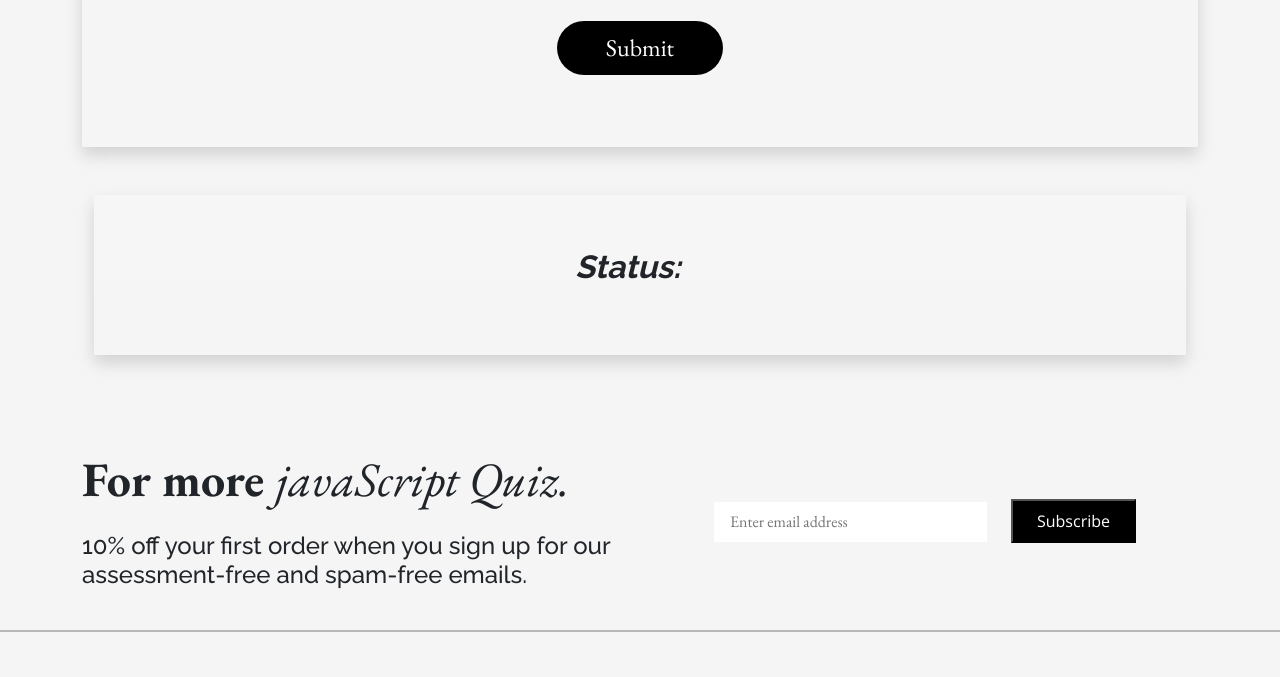
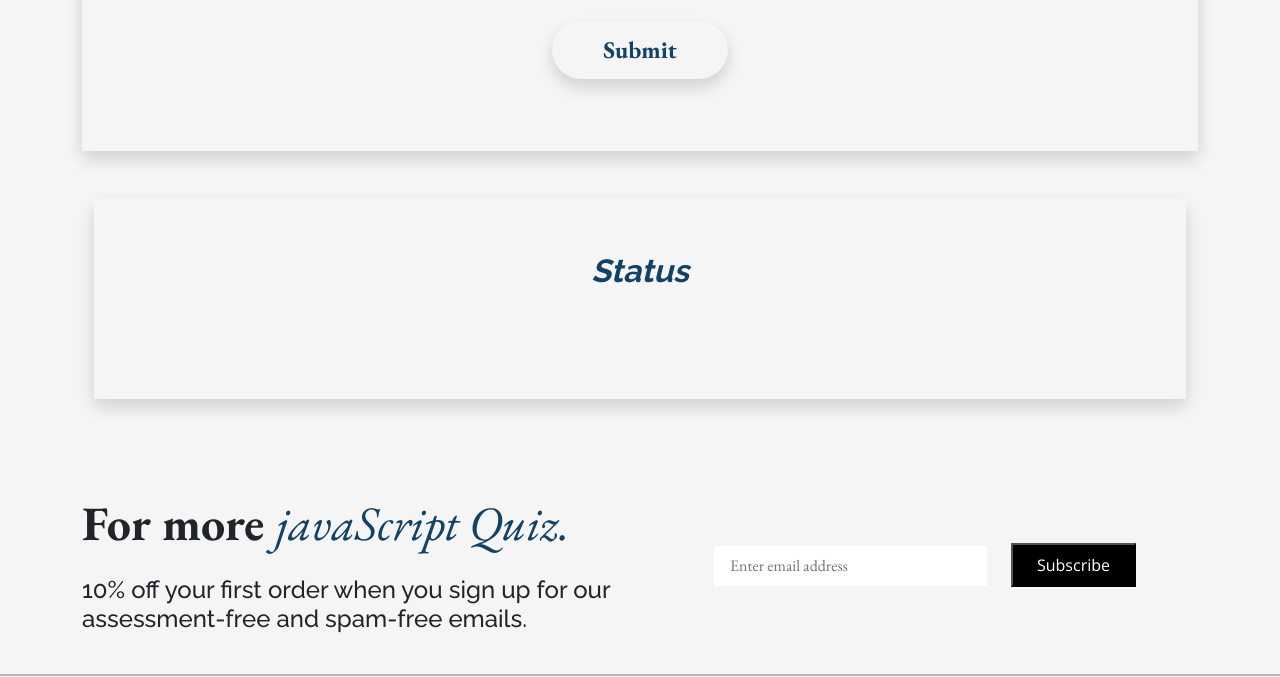
Before and after one commit to Cesca04/javascript_quiz, a plain HTML site: page index.html in a window 1280 px wide. Shown: the part 582-1259 px from the top of the page. Drawn offline with nearby package versions, Linux system fonts and the light colour scheme.

Commit message:
adjusted all the folders

```diff
--- a/css/style.css
+++ b/css/style.css
@@ -2,6 +2,13 @@
   padding: 0;
   margin: 0;
   box-sizing: border-box;
+}
+
+:root {
+  --primary: #4294e3;
+  --secondary: rgb(66, 6, 6);
+  --light: #f0f6ff;
+  --dark: #262b47;
 }
 
 .h {
@@ -44,6 +51,6 @@
   color: #124265 !important;
 }
 
-.submit_button:hover{
-  background-color: skyblue;
+.submit {
+  transition: 0.5s;
 }
--- a/index.html
+++ b/index.html
@@ -44,23 +44,23 @@
               <label for="options" > <input type="radio" name="option" value="0" id="options" class="fs-2" style="font-size: 3em;"> <span id="option0"></span></label>
             </form>
             <div class="py-4 text-center">
-              <button type="button" id="submit_button" class="btn garamond rounded-5 bg-black py-2 px-5 text-white fs-4">Submit</button>
+              <button type="button" id="submit_button" class="btn garamond border-3 shadow rounded-5 py-2 px-5  fs-4 submit fw-bold sec-text-col">Submit</button>
             </div>
           </div>
           <div class="result-container container">
-            <div class="d-flex justify-content-center gap-4 bg-gradient shadow mt-5 p-5">
-              <p class="raleway fst-italic fw-bold fs-2" >Status:</p>
+            <div class="d-flex justify-content-center gap-4 bg-gradient shadow mt-5 p-5 flex-column align-items-center">
+              <p class="raleway fst-italic fw-bold fs-2 sec-text-col" >Status</p>
               <p id="result" class="poppins fs-2"> </p>
             </div>
           </div>
         </div>
     </section>
-    <section id="footer" class="mt-5">
+    <footer id="footer" class="mt-5">
       <!-- Footer Start -->
       <div class="container">
         <div class="row pt-5">
           <div class="col-lg-6 mb-2 " >
-              <h1 class="fw-bold garamond display-5 mb-4 ">For more <i class="fw-lighter">javaScript Quiz.</i></h1>
+            <h1 class="fw-bold garamond display-5 mb-4 ">For more <i class="fw-lighter sec-text-col">javaScript Quiz.</i></h1>
             <h4 class="raleway mb-3  w-lg-75 t">10% off your first order when you sign up for our assessment-free and spam-free emails.</h4>
           </div>
           <div class="col-lg-6 mb-2 pt-5 text-md-center " >
@@ -72,7 +72,7 @@
       </div>
       <div class=" px-3 border border-black border-1 opacity-25 mb-5 mt-3"></div>
        <div class="container text-center">
-          <h2 class="raleway fs-5">© 2023 Quiz. All Rights Reserved.</h2>
+        <h2 class="raleway fs-6">© 2023 Quiz. All Rights Reserved.</h2>
         <a href=" " class="text-decoration-none text-black mb-1">hello@javascriptquiz.com</a>
         <div class=" raleway d-flex justify-content-between align-items-center my-5">
           <a href="" class="text-decoration-none text-black"><p>Privacy policy</p></a>
@@ -81,8 +81,10 @@
         </div>
        </div>
       <!-- Footer End -->
-      </section>
+    </footer>
+    <section id="library_cdn">
       <script src="https://cdn.jsdelivr.net/npm/bootstrap@5.3.2/dist/js/bootstrap.bundle.min.js" integrity="sha384-C6RzsynM9kWDrMNeT87bh95OGNyZPhcTNXj1NW7RuBCsyN/o0jlpcV8Qyq46cDfL" crossorigin="anonymous"></script>
       <script src="./js/quiz.js"></script>
+    </section>
   </body>
 </html>
--- a/js/quiz.js
+++ b/js/quiz.js
@@ -87,7 +87,7 @@ function displayQuestion(){
   let html = ""
 //here for each element in the option object, we are getting the element and its index
   current.options.forEach((option, index) => {
-    html += `<label for="options"><input type="radio" name="option" value="${option}" id="user-input"  style="height:20px; width:20px; vertical-align: middle;">  <span id="option${index}">${option}</span></label> <br/>`
+    html += `<label for="options"><input type="radio" name="option" value="${option}" id="user-input" style="height:20px; width:20px; vertical-align: middle;">    <span id="option${index}">${option}</span></label> <br/>`
   });
 
   //replacing #option-form with our content of html that we have interated over
```
Lines whose indentation alone changed are shown as unchanged.
